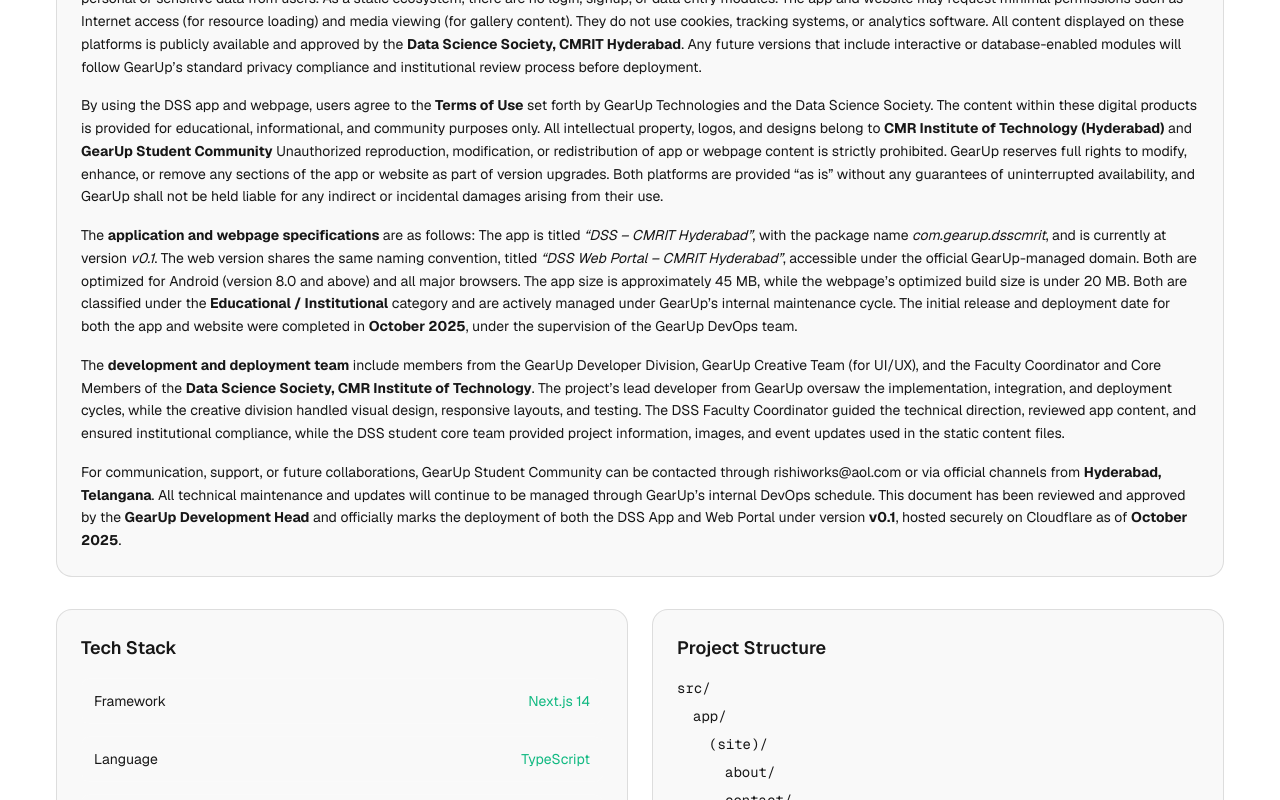
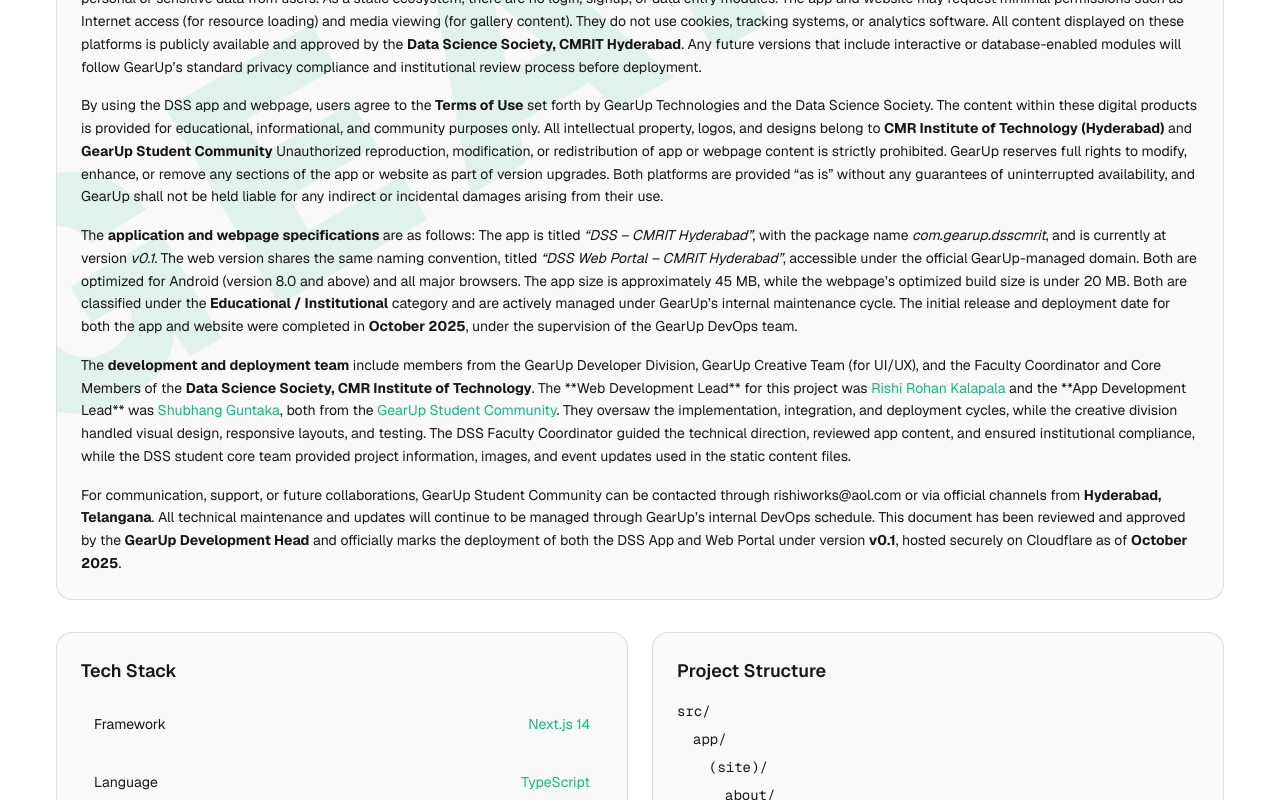
Before and after one commit to rovonwebx/DataScienceSociety, a Next.js app: page /developer-notes in a window 1280 px wide. Shown: the part 981-1781 px from the top of the page. Built offline with nearby package versions, Linux system fonts and the light colour scheme.

Commit message:
Update page.tsx

```diff
--- a/src/app/(site)/developer-notes/page.tsx
+++ b/src/app/(site)/developer-notes/page.tsx
@@ -27,9 +27,19 @@
         the DSS App and Web Portal.
       */}
       <section className="mt-8">
-        <div className="card p-6">
-          <h2 className="text-xl font-bold mb-4">Official Project Documentation (v0.1)</h2>
-          <div className="space-y-4 text-sm leading-relaxed">
+        {/* Added 'relative overflow-hidden' to make the watermark position correctly and contain it */}
+        <div className="card p-6 relative overflow-hidden">
+          {/*
+            Watermark Element -
+            Updated to use the green color: text-[color:var(--accent)] (which seems to be the green/lime color in the existing theme)
+            Maintained large size, rotation, dark appearance (opacity-40 and text-white/10 was used before, now adjusting opacity on the accent color)
+          */}
+          <div className="absolute top-1/2 left-1/2 -translate-x-1/2 -translate-y-1/2 transform rotate-[-30deg] text-[20rem] font-black text-[color:var(--accent)] pointer-events-none select-none z-0 tracking-widest opacity-10 whitespace-nowrap">
+            GEARUP
+          </div>
+
+          <h2 className="text-xl font-bold mb-4 relative z-10">Official Project Documentation (v0.1)</h2>
+          <div className="space-y-4 text-sm leading-relaxed relative z-10">
             <p>
               The <strong>Data Science Society (DSS) App and Web Portal</strong> for <strong>CMR Institute of Technology, Hyderabad</strong> have been officially developed and deployed by <strong>GearUp Student Community</strong> as part of an institutional digital initiative to centralize and modernize the activities of the Data Science Society. This project serves as an integrated digital ecosystem — consisting of a <strong>mobile application</strong> and an <strong>interactive webpage</strong> — both designed to provide easy access to DSS announcements, events, projects, research content, and resources for students and faculty. The complete ecosystem runs on <strong>GearUp’s THV1 version</strong>, ensuring stable, secure, and high-performance functionality across all platforms. Both the app and webpage are <strong>deployed and hosted on Cloudflare</strong>, providing global CDN delivery, SSL protection, and optimization for speed and availability.
             </p>
@@ -53,7 +63,7 @@
               The app is titled <em>“DSS – CMRIT Hyderabad”</em>, with the package name <em>com.gearup.dsscmrit</em>, and is currently at version <em>v0.1</em>. The web version shares the same naming convention, titled <em>“DSS Web Portal – CMRIT Hyderabad”</em>, accessible under the official GearUp-managed domain. Both are optimized for Android (version 8.0 and above) and all major browsers. The app size is approximately 45 MB, while the webpage’s optimized build size is under 20 MB. Both are classified under the <strong>Educational / Institutional</strong> category and are actively managed under GearUp’s internal maintenance cycle. The initial release and deployment date for both the app and website were completed in <strong>October 2025</strong>, under the supervision of the GearUp DevOps team.
             </p>
             <p>
-              The <strong>development and deployment team</strong> include members from the GearUp Developer Division, GearUp Creative Team (for UI/UX), and the Faculty Coordinator and Core Members of the <strong>Data Science Society, CMR Institute of Technology</strong>. The project’s lead developer from GearUp oversaw the implementation, integration, and deployment cycles, while the creative division handled visual design, responsive layouts, and testing. The DSS Faculty Coordinator guided the technical direction, reviewed app content, and ensured institutional compliance, while the DSS student core team provided project information, images, and event updates used in the static content files.
+              The <strong>development and deployment team</strong> include members from the GearUp Developer Division, GearUp Creative Team (for UI/UX), and the Faculty Coordinator and Core Members of the <strong>Data Science Society, CMR Institute of Technology</strong>. The **Web Development Lead** for this project was <span className="text-[color:var(--accent)]">Rishi Rohan Kalapala</span> and the **App Development Lead** was <span className="text-[color:var(--accent)]">Shubhang Guntaka</span>, both from the <span className="text-[color:var(--accent)]">GearUp Student Community</span>. They oversaw the implementation, integration, and deployment cycles, while the creative division handled visual design, responsive layouts, and testing. The DSS Faculty Coordinator guided the technical direction, reviewed app content, and ensured institutional compliance, while the DSS student core team provided project information, images, and event updates used in the static content files.
             </p>
             <p>
               For communication, support, or future collaborations, GearUp Student Community can be contacted through <a href="mailto:gearupofficial@gmail.com" className="text-[color:var(--accent)]">rishiworks@aol.com</a> or via official channels from <strong>Hyderabad, Telangana</strong>. All technical maintenance and updates will continue to be managed through GearUp’s internal DevOps schedule. This document has been reviewed and approved by the <strong>GearUp Development Head</strong> and officially marks the deployment of both the DSS App and Web Portal under version <strong>v0.1</strong>, hosted securely on Cloudflare as of <strong>October 2025</strong>.
```
